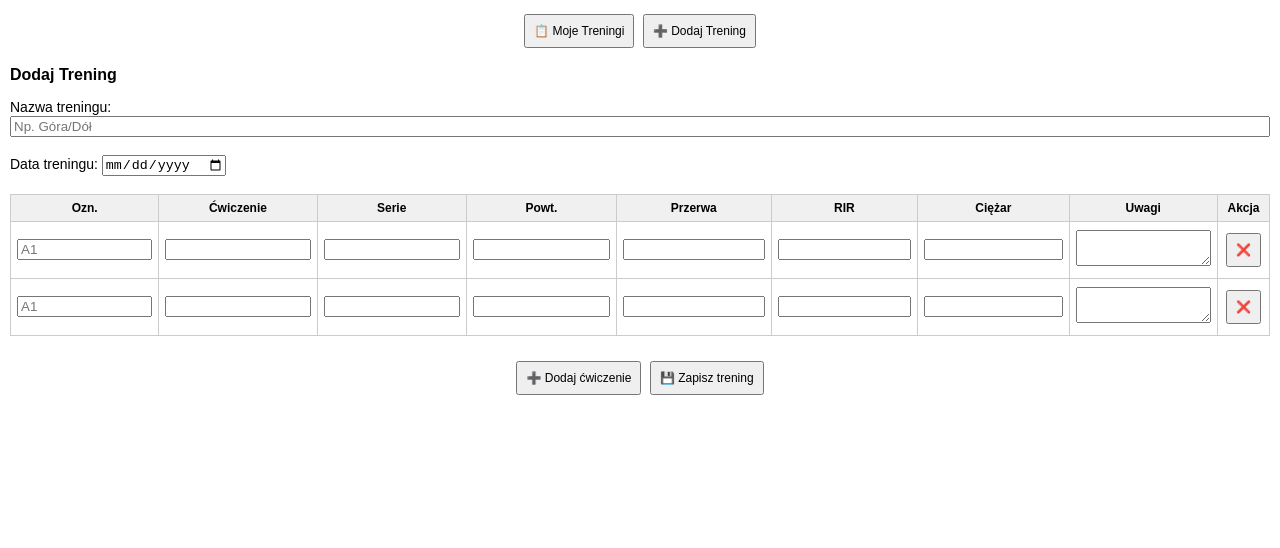
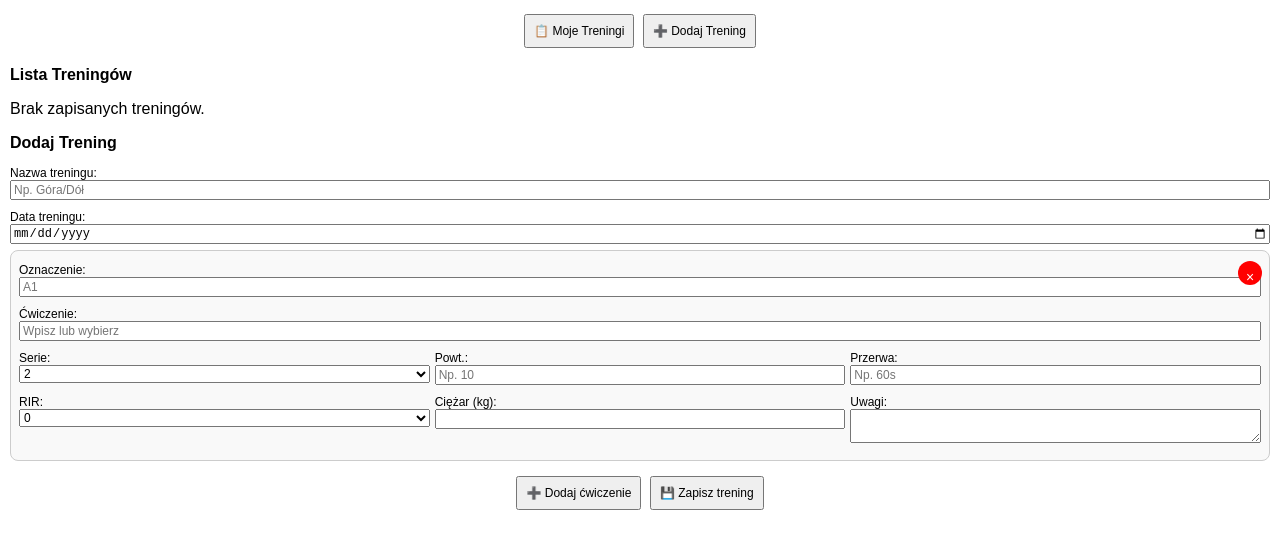
Before and after one commit to Dobanes/treningi, a plain HTML site: page index.html in a window 1280 px wide. Both pictures are taken after a click on the button "➕ Dodaj ćwiczenie". Shown: the part 36-584 px from the top of the page. Drawn offline with Linux system fonts and the light colour scheme.

Commit message:
Update index.html

```diff
--- a/index.html
+++ b/index.html
@@ -6,13 +6,15 @@
     <title>Moje Treningi - Aplikacja</title>
     <style>
         body { font-family: Arial, sans-serif; margin: 10px; }
-        table { width: 100%; border-collapse: collapse; margin-bottom: 20px; overflow-x: auto; display: block; }
-        th, td { border: 1px solid #ccc; padding: 6px; font-size: 12px; }
-        th { background-color: #f0f0f0; }
-        textarea, input[type="text"], input[type="number"] { width: 100%; box-sizing: border-box; }
+        .exercise-block { border: 1px solid #ccc; border-radius: 8px; padding: 8px; margin-bottom: 10px; position: relative; background-color: #f9f9f9; }
+        .exercise-block button.remove { position: absolute; top: 5px; right: 5px; background: red; color: white; border: none; border-radius: 50%; width: 24px; height: 24px; font-size: 14px; cursor: pointer; }
+        label { display: block; margin-top: 4px; font-size: 12px; }
+        input, select, textarea { width: 100%; box-sizing: border-box; margin-bottom: 6px; font-size: 12px; }
         button { padding: 8px; margin: 5px 2px; font-size: 12px; }
-        .hidden { display: none; }
-        .training-summary { cursor: pointer; background-color: #f9f9f9; padding: 10px; margin-bottom: 5px; border: 1px solid #ccc; font-size: 14px; }
+        @media (min-width: 600px) {
+            .exercise-row { display: flex; gap: 5px; }
+            .exercise-row > div { flex: 1; }
+        }
     </style>
 </head>
 <body>
@@ -30,42 +32,32 @@
     <div id="addSection">
         <h2 style="font-size:16px;">Dodaj Trening</h2>
         <form id="trainingForm">
-            <label style="font-size:14px;">Nazwa treningu: <input type="text" id="title" placeholder="Np. Góra/Dół" required></label><br><br>
-            <label style="font-size:14px;">Data treningu: <input type="date" id="date" required></label><br><br>
-            <table>
-                <thead>
-                    <tr>
-                        <th>Ozn.</th>
-                        <th>Ćwiczenie</th>
-                        <th>Serie</th>
-                        <th>Powt.</th>
-                        <th>Przerwa</th>
-                        <th>RIR</th>
-                        <th>Ciężar</th>
-                        <th>Uwagi</th>
-                        <th>Akcja</th>
-                    </tr>
-                </thead>
-                <tbody id="exerciseTable">
-                    <tr>
-                        <td><input type="text" name="label" placeholder="A1"></td>
-                        <td><input type="text" name="exercise" required></td>
-                        <td><input type="number" name="sets" min="1" required></td>
-                        <td><input type="text" name="reps" required></td>
-                        <td><input type="text" name="rest"></td>
-                        <td><input type="text" name="rir"></td>
-                        <td><input type="text" name="weight"></td>
-                        <td><textarea name="notes"></textarea></td>
-                        <td><button type="button" onclick="removeRow(this)">❌</button></td>
-                    </tr>
-                </tbody>
-            </table>
+            <label>Nazwa treningu:
+                <input type="text" id="title" placeholder="Np. Góra/Dół" required>
+            </label>
+            <label>Data treningu:
+                <input type="date" id="date" required>
+            </label>
+            <div id="exerciseContainer"></div>
             <div style="text-align:center;">
-                <button type="button" onclick="addRow()">➕ Dodaj ćwiczenie</button>
+                <button type="button" onclick="addExercise()">➕ Dodaj ćwiczenie</button>
                 <button type="submit">💾 Zapisz trening</button>
             </div>
         </form>
     </div>
+
+    <datalist id="exerciseList">
+        <option value="Przysiad">
+        <option value="Martwy ciąg">
+        <option value="Wyciskanie na ławce">
+        <option value="Podciąganie">
+        <option value="Wiosłowanie sztangą">
+        <option value="Prostowniki grzbietu">
+        <option value="Biceps curl">
+        <option value="Triceps pushdown">
+        <option value="Wyciskanie żołnierskie">
+        <option value="Hip thrust">
+    </datalist>
 
     <script>
         function showSection(section) {
@@ -79,24 +71,26 @@
             }
         }
 
-        function addRow() {
-            const table = document.getElementById('exerciseTable');
-            const row = document.createElement('tr');
-            row.innerHTML = `<td><input type="text" name="label" placeholder="A1"></td>
-                             <td><input type="text" name="exercise" required></td>
-                             <td><input type="number" name="sets" min="1" required></td>
-                             <td><input type="text" name="reps" required></td>
-                             <td><input type="text" name="rest"></td>
-                             <td><input type="text" name="rir"></td>
-                             <td><input type="text" name="weight"></td>
-                             <td><textarea name="notes"></textarea></td>
-                             <td><button type="button" onclick="removeRow(this)">❌</button></td>`;
-            table.appendChild(row);
-        }
-
-        function removeRow(button) {
-            const row = button.parentElement.parentElement;
-            row.parentElement.removeChild(row);
+        function addExercise() {
+            const container = document.getElementById('exerciseContainer');
+            const div = document.createElement('div');
+            div.className = 'exercise-block';
+            div.innerHTML = `
+                <button type="button" class="remove" onclick="this.parentElement.remove()">×</button>
+                <label>Oznaczenie: <input type="text" name="label" placeholder="A1"></label>
+                <label>Ćwiczenie: <input list="exerciseList" name="exercise" placeholder="Wpisz lub wybierz"></label>
+                <div class="exercise-row">
+                    <div><label>Serie: <select name="sets"><option>2</option><option>3</option><option>4</option><option>5</option><option>6</option></select></label></div>
+                    <div><label>Powt.: <input type="text" name="reps" placeholder="Np. 10"></label></div>
+                    <div><label>Przerwa: <input type="text" name="rest" placeholder="Np. 60s"></label></div>
+                </div>
+                <div class="exercise-row">
+                    <div><label>RIR: <select name="rir">${[...Array(11).keys()].map(i => `<option>${i}</option>`).join('')}</select></label></div>
+                    <div><label>Ciężar (kg): <input type="number" name="weight" min="0" max="200" step="0.5"></label></div>
+                    <div><label>Uwagi: <textarea name="notes"></textarea></label></div>
+                </div>
+            `;
+            container.appendChild(div);
         }
 
         function deleteTraining(index) {
@@ -111,15 +105,15 @@
             const title = document.getElementById('title').value;
             const date = document.getElementById('date').value;
             const exercises = [];
-            document.querySelectorAll('#exerciseTable tr').forEach(row => {
-                const label = row.querySelector('[name="label"]').value;
-                const exercise = row.querySelector('[name="exercise"]').value;
-                const sets = row.querySelector('[name="sets"]').value;
-                const reps = row.querySelector('[name="reps"]').value;
-                const rest = row.querySelector('[name="rest"]').value;
-                const rir = row.querySelector('[name="rir"]').value;
-                const weight = row.querySelector('[name="weight"]').value;
-                const notes = row.querySelector('[name="notes"]').value;
+            document.querySelectorAll('#exerciseContainer .exercise-block').forEach(block => {
+                const label = block.querySelector('[name="label"]').value;
+                const exercise = block.querySelector('[name="exercise"]').value;
+                const sets = block.querySelector('[name="sets"]').value;
+                const reps = block.querySelector('[name="reps"]').value;
+                const rest = block.querySelector('[name="rest"]').value;
+                const rir = block.querySelector('[name="rir"]').value;
+                const weight = block.querySelector('[name="weight"]').value;
+                const notes = block.querySelector('[name="notes"]').value;
                 exercises.push({ label, exercise, sets, reps, rest, rir, weight, notes });
             });
 
@@ -128,17 +122,7 @@
             localStorage.setItem('trainings', JSON.stringify(trainings));
 
             document.getElementById('trainingForm').reset();
-            document.getElementById('exerciseTable').innerHTML = `<tr>
-                <td><input type="text" name="label" placeholder="A1"></td>
-                <td><input type="text" name="exercise" required></td>
-                <td><input type="number" name="sets" min="1" required></td>
-                <td><input type="text" name="reps" required></td>
-                <td><input type="text" name="rest"></td>
-                <td><input type="text" name="rir"></td>
-                <td><input type="text" name="weight"></td>
-                <td><textarea name="notes"></textarea></td>
-                <td><button type="button" onclick="removeRow(this)">❌</button></td>
-            </tr>`;
+            document.getElementById('exerciseContainer').innerHTML = '';
             showSection('list');
         }
 
```
